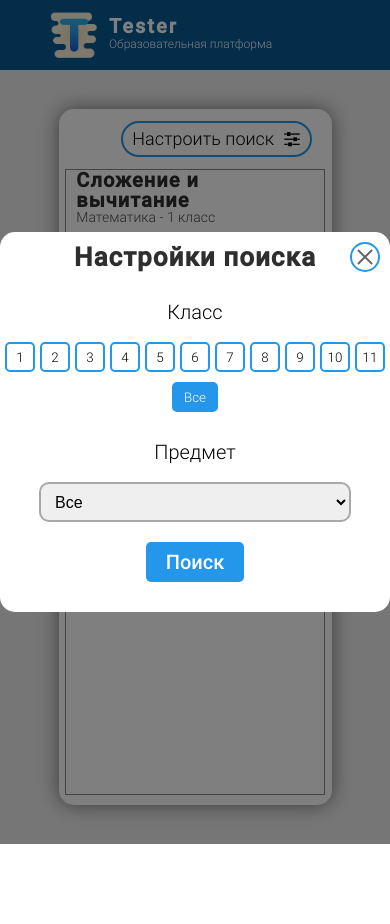
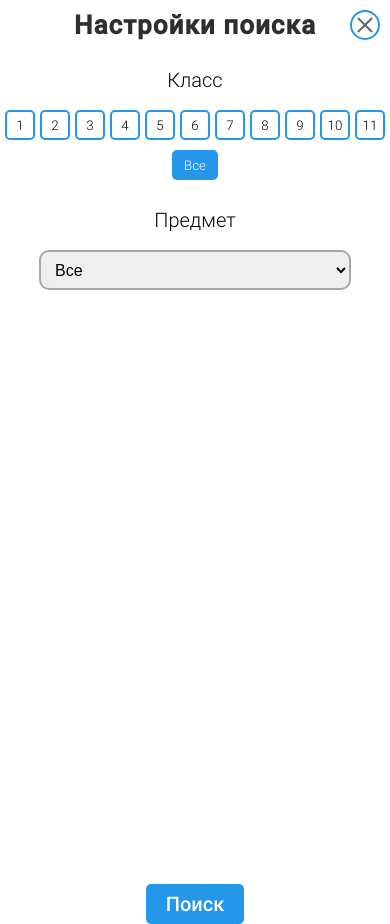
Before and after one commit to yellick/tester_src, a plain HTML site: page index.html in a window 390 px wide. Both pictures are taken after a click on the button "Настроить поиск". Before the commit the page ends 844 px from the top, so only its background shows below. Drawn offline with Linux system fonts and the light colour scheme.

Commit message:
Add files via upload

```diff
--- a/css/style.css
+++ b/css/style.css
@@ -17,7 +17,8 @@
 
 
 
-html, body {
+html,
+body {
     width: 100%;
     height: 100%;
     margin: 0;
@@ -67,6 +68,7 @@ html, body {
 .logo .titles .subtitle {
     font-size: 12px;
 }
+
 /* ---------- */
 
 /* MODAL WINDOW */
@@ -142,13 +144,17 @@ html, body {
     position: absolute;
     width: 20px;
     height: 2px;
-    top: 50%; margin-top: -1px;
-    right: 50%; margin-right: -10px;
+    top: 50%;
+    margin-top: -1px;
+    right: 50%;
+    margin-right: -10px;
     background: #666;
 }
+
 #close-settins-btn span:first-child {
     transform: rotate(45deg)
 }
+
 #close-settins-btn span:last-child {
     transform: rotate(-45deg)
 }
@@ -272,9 +278,7 @@ main {
 }
 
 .settings-btn {
-    position: absolute;
-    top: 12px;
-    right: 20px;
+    margin: 12px 20px 12px auto;
     width: 191px;
     height: 36px;
     border: 2px solid #2597ea;
@@ -303,7 +307,6 @@ main {
 }
 
 .tests-list {
-    position: relative;
     bottom: -60px;
     overflow-y: scroll;
     width: 95%;
@@ -344,4 +347,33 @@ main {
     font-size: 14px;
 }
 
+@media(max-width: 500px) {
+    .logo {
+        margin-left: 10px;
+    }
+
+    .container {
+        width: 100%;
+        height: 100%;
+        border-radius: 0;
+        box-shadow: none;
+    }
+
+    .settings-btn {
+        margin: 12px auto;
+    }
+
+    .list-elem .lesson-name {
+        font-size: 14px;
+    }
+
+    .settings {
+        width: 100%;
+        height: 100%;
+        padding: 0;
+        background: #fff;
+        border-radius: 0;
+    }
+}
+
 /* #2597ea */
```
Lines whose indentation alone changed are shown as unchanged.
